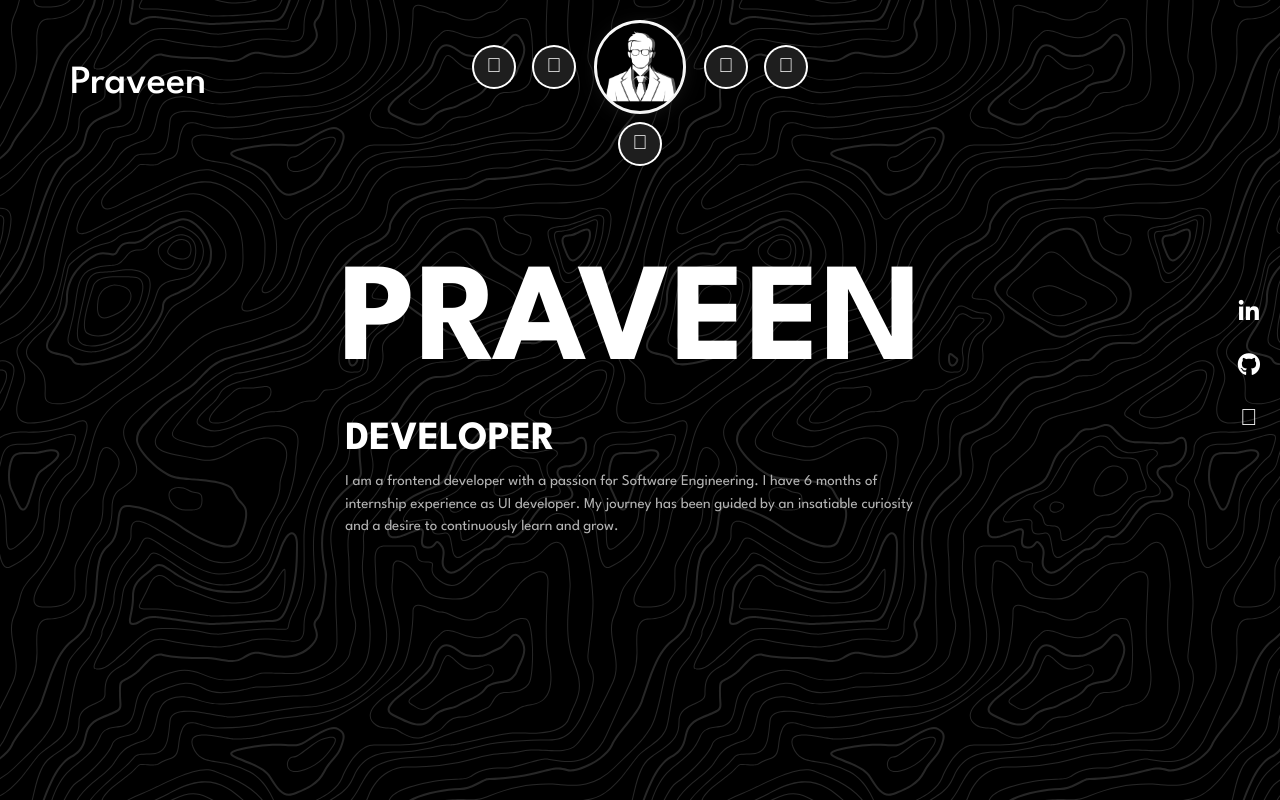
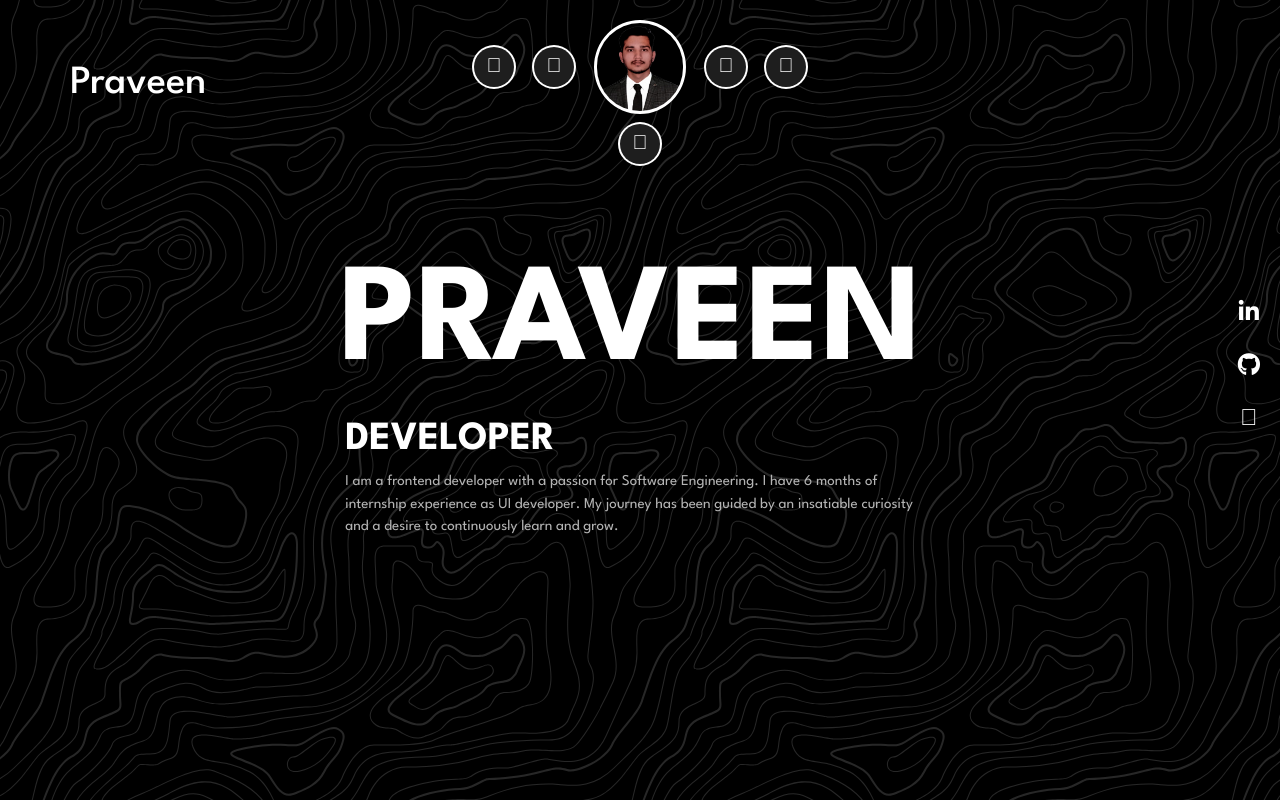
Before and after one commit to ItCPPraveen/portfolio, an Angular app: page / in a window 1280 px wide. Built offline with nearby package versions, Linux system fonts and the light colour scheme.

Commit message:
profile image added - praveen

```diff
--- a/src/app/app.component.css
+++ b/src/app/app.component.css
@@ -23,9 +23,7 @@
     height: 88px;
     width: 86px;
     border-radius: 100000px;
-    filter: drop-shadow(1px 2px 10px #161616);
-    object-fit: contain;
-    mix-blend-mode: difference;
+    object-fit: cover;
 }
 .pic{
     border-radius: 50%;
--- a/src/app/app.component.html
+++ b/src/app/app.component.html
@@ -20,7 +20,7 @@
             </ul>
         </div>
         <div class="pic">
-            <img src="assets/avatar.png" alt="Praveen">
+            <img src="assets/profile_image.png" alt="Praveen">
         </div>
         <div class="resume">
           <ul>
```
Also changed, not shown: src/assets/profile_image.png (added).
